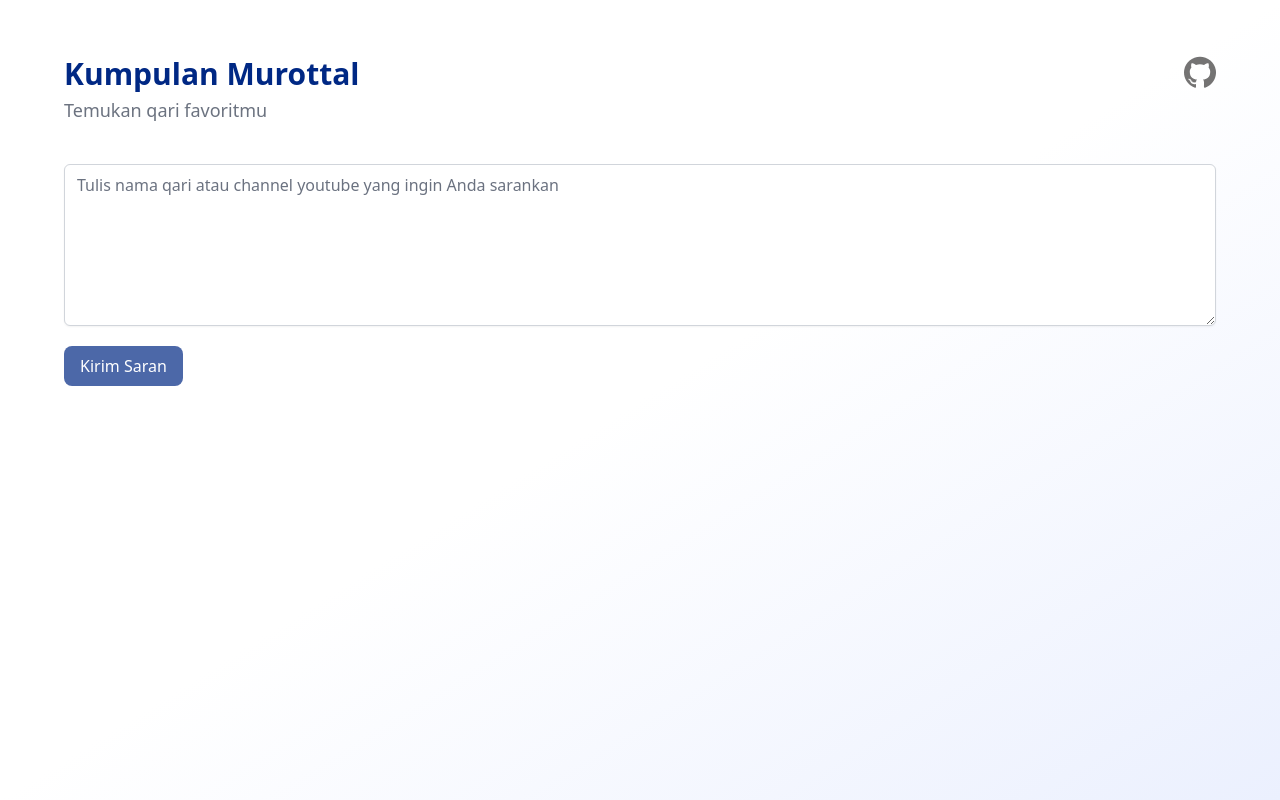
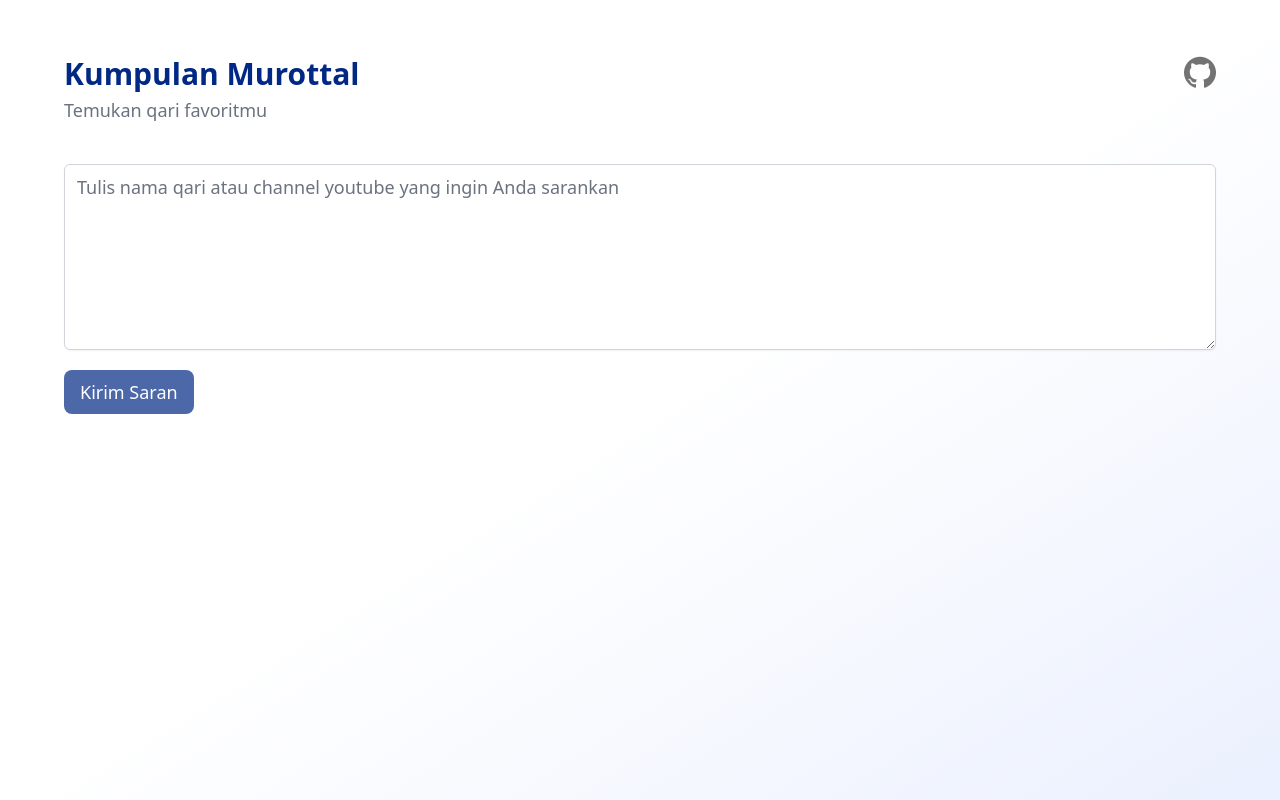
Before and after one commit to zakiego/murottal.my.id, a Next.js app: page /saran in a window 1280 px wide. Built offline with nearby package versions, Linux system fonts and the light colour scheme.

Commit message:
feat: change font size in saran page

```diff
--- a/pages/saran.tsx
+++ b/pages/saran.tsx
@@ -49,11 +49,11 @@ export default function Saran() {
             placeholder="Tulis nama qari atau channel youtube yang ingin Anda sarankan"
             onChange={(e) => setInput(e.target.value)}
             rows={6}
-            className="mt-1 block w-full rounded-md border-gray-300 shadow-sm focus:border-primary/70 focus:ring focus:ring-indigo-200 focus:ring-opacity-50"
+            className="text-sm md:text-lg mt-1 block w-full rounded-md border-gray-300 shadow-sm focus:border-primary/70 focus:ring focus:ring-indigo-200 focus:ring-opacity-50"
           />
           <button
             onClick={() => sendMessage()}
-            className="mt-5 rounded-lg bg-primary/70  hover:bg-primary/80 px-4 py-2 text-white"
+            className="text-sm md:text-lg mt-5 rounded-lg bg-primary/70  hover:bg-primary/80 px-4 py-2 text-white"
           >
             Kirim Saran
           </button>
```
